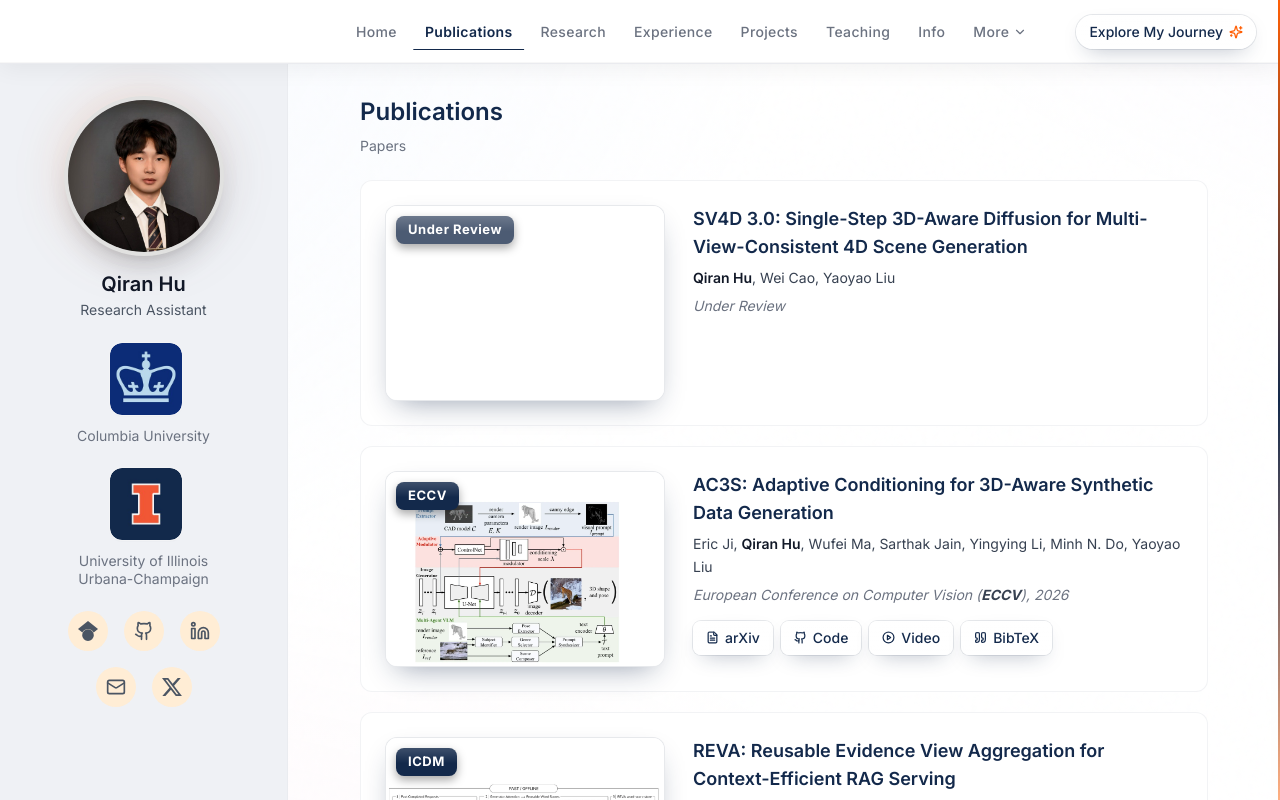
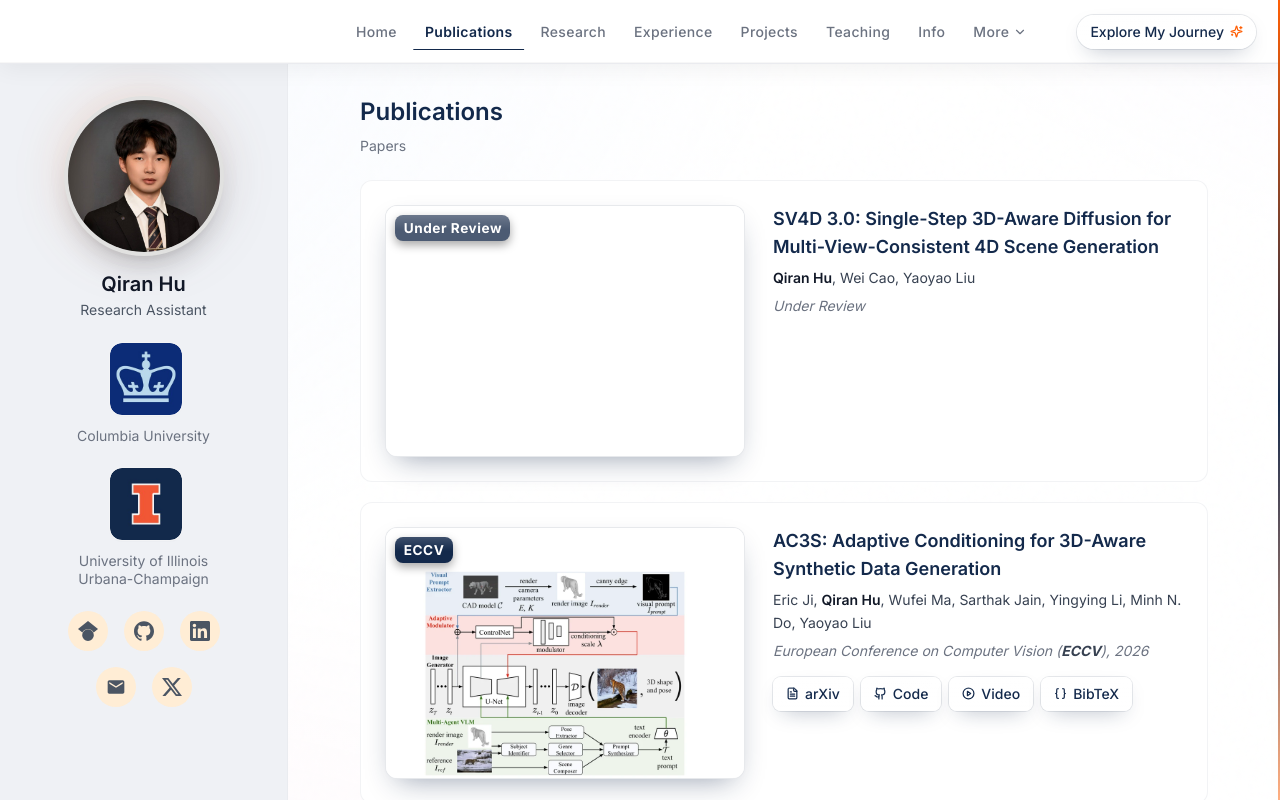
Before and after one commit to Edward-H26/Edward-H26.github.io, a React (Vite) app: page /publications in a window 1280 px wide. Shown: the top 800 px of the page. Built offline with nearby package versions, Linux system fonts and the light colour scheme.

Commit message:
update icons and cards

```diff
--- a/index.html
+++ b/index.html
@@ -187,7 +187,7 @@
       </article>
       <article id="info-certifications-and-honors">
       <h3>Certifications and Honors</h3>
-      <ul><li>Neo4j Certified Professional</li><li>Neo4j Graph Data Science Certification</li><li>UIUC Dean's List</li><li>UIUC James Scholar</li></ul>
+      <ul><li>Neo4j Certified Professional</li><li>Neo4j Graph Data Science Certification</li></ul>
       <p>Links: <a href="https://graphacademy.neo4j.com/c/2e386da7-2b30-4575-9fd0-b0b0918a6fe0/">Neo4j Professional</a>, <a href="https://graphacademy.neo4j.com/c/6559f827-9dca-4199-bc9d-8be10fd74891/">Neo4j GDS</a></p>
       </article>
       <article id="info-education">
--- a/src/components/layout/Navigation.tsx
+++ b/src/components/layout/Navigation.tsx
@@ -110,7 +110,7 @@ export function Navigation({ onMenuClick }: NavigationProps) {
             className="link-chip ml-auto shrink-0 whitespace-nowrap rounded-full"
           >
             Explore My Journey
-            <Sparkles size={14} strokeWidth={2.25} className="text-accent" />
+            <Sparkles size={13} strokeWidth={2.25} className="text-accent" />
           </a>
         </div>
       </motion.header>
--- /dev/null
+++ b/src/components/logos/BrandIcons.tsx
@@ -0,0 +1,56 @@
+// Official brand marks (simple-icons, CC0) for the four services that have one, and Material
+// Symbols' filled mail and globe (Apache-2.0) for the two that do not, so every glyph is a solid
+// 24x24 path of the same weight. The profile README draws the same set from LINK_ICONS in
+// Edward-H26/scripts/render-static.mjs; keep the two in step.
+type MarkProps = {
+  size?: number
+  className?: string
+}
+
+export function ScholarMark({ size = 20, className = "" }: MarkProps) {
+  return (
+    <svg viewBox="0 0 24 24" width={size} height={size} fill="currentColor" aria-hidden="true" focusable="false" className={className}>
+      <path d="M5.242 13.769L0 9.5 12 0l12 9.5-5.242 4.269C17.548 11.249 14.978 9.5 12 9.5c-2.977 0-5.548 1.748-6.758 4.269zM12 10a7 7 0 1 0 0 14 7 7 0 0 0 0-14z" />
+    </svg>
+  )
+}
+
+export function WebsiteMark({ size = 20, className = "" }: MarkProps) {
+  return (
+    <svg viewBox="0 0 24 24" width={size} height={size} fill="currentColor" aria-hidden="true" focusable="false" className={className}>
+      <path d="M11.99 2C6.47 2 2 6.48 2 12s4.47 10 9.99 10C17.52 22 22 17.52 22 12S17.52 2 11.99 2zm6.93 6h-2.95a15.65 15.65 0 0 0-1.38-3.56A8.03 8.03 0 0 1 18.92 8zM12 4.04c.83 1.2 1.48 2.53 1.91 3.96h-3.82c.43-1.43 1.08-2.76 1.91-3.96zM4.26 14C4.1 13.36 4 12.69 4 12s.1-1.36.26-2h3.38c-.08.66-.14 1.32-.14 2 0 .68.06 1.34.14 2H4.26zm.82 2h2.95c.32 1.25.78 2.45 1.38 3.56A7.987 7.987 0 0 1 5.08 16zm2.95-8H5.08a7.987 7.987 0 0 1 4.33-3.56A15.65 15.65 0 0 0 8.03 8zM12 19.96c-.83-1.2-1.48-2.53-1.91-3.96h3.82c-.43 1.43-1.08 2.76-1.91 3.96zM14.34 14H9.66c-.09-.66-.16-1.32-.16-2 0-.68.07-1.35.16-2h4.68c.09.65.16 1.32.16 2 0 .68-.07 1.34-.16 2zm.25 5.56c.6-1.11 1.06-2.31 1.38-3.56h2.95a8.03 8.03 0 0 1-4.33 3.56zM16.36 14c.08-.66.14-1.32.14-2 0-.68-.06-1.34-.14-2h3.38c.16.64.26 1.31.26 2s-.1 1.36-.26 2h-3.38z" />
+    </svg>
+  )
+}
+
+export function LinkedInMark({ size = 20, className = "" }: MarkProps) {
+  return (
+    <svg viewBox="0 0 24 24" width={size} height={size} fill="currentColor" aria-hidden="true" focusable="false" className={className}>
+      <path d="M20.447 20.452h-3.554v-5.569c0-1.328-.027-3.037-1.852-3.037-1.853 0-2.136 1.445-2.136 2.939v5.667H9.351V9h3.414v1.561h.046c.477-.9 1.637-1.85 3.37-1.85 3.601 0 4.267 2.37 4.267 5.455v6.286zM5.337 7.433c-1.144 0-2.063-.926-2.063-2.065 0-1.138.92-2.063 2.063-2.063 1.14 0 2.064.925 2.064 2.063 0 1.139-.925 2.065-2.064 2.065zm1.782 13.019H3.555V9h3.564v11.452zM22.225 0H1.771C.792 0 0 .774 0 1.729v20.542C0 23.227.792 24 1.771 24h20.451C23.2 24 24 23.227 24 22.271V1.729C24 .774 23.2 0 22.222 0h.003z" />
+    </svg>
+  )
+}
+
+export function GitHubMark({ size = 20, className = "" }: MarkProps) {
+  return (
+    <svg viewBox="0 0 24 24" width={size} height={size} fill="currentColor" aria-hidden="true" focusable="false" className={className}>
+      <path d="M12 .297c-6.63 0-12 5.373-12 12 0 5.303 3.438 9.8 8.205 11.385.6.113.82-.258.82-.577 0-.285-.01-1.04-.015-2.04-3.338.724-4.042-1.61-4.042-1.61C4.422 18.07 3.633 17.7 3.633 17.7c-1.087-.744.084-.729.084-.729 1.205.084 1.838 1.236 1.838 1.236 1.07 1.835 2.809 1.305 3.495.998.108-.776.417-1.305.76-1.605-2.665-.3-5.466-1.332-5.466-5.93 0-1.31.465-2.38 1.235-3.22-.135-.303-.54-1.523.105-3.176 0 0 1.005-.322 3.3 1.23.96-.267 1.98-.399 3-.405 1.02.006 2.04.138 3 .405 2.28-1.552 3.285-1.23 3.285-1.23.645 1.653.24 2.873.12 3.176.765.84 1.23 1.91 1.23 3.22 0 4.61-2.805 5.625-5.475 5.92.42.36.81 1.096.81 2.22 0 1.606-.015 2.896-.015 3.286 0 .315.21.69.825.57C20.565 22.092 24 17.592 24 12.297c0-6.627-5.373-12-12-12" />
+    </svg>
+  )
+}
+
+export function EmailMark({ size = 20, className = "" }: MarkProps) {
+  return (
+    <svg viewBox="0 0 24 24" width={size} height={size} fill="currentColor" aria-hidden="true" focusable="false" className={className}>
+      <path d="M20 4H4c-1.1 0-1.99.9-1.99 2L2 18c0 1.1.9 2 2 2h16c1.1 0 2-.9 2-2V6c0-1.1-.9-2-2-2zm0 4-8 5-8-5V6l8 5 8-5v2z" />
+    </svg>
+  )
+}
+
+export function XMark({ size = 20, className = "" }: MarkProps) {
+  return (
+    <svg viewBox="0 0 24 24" width={size} height={size} fill="currentColor" aria-hidden="true" focusable="false" className={className}>
+      <path d="M18.901 1.153h3.68l-8.04 9.19L24 22.846h-7.406l-5.8-7.584-6.638 7.584H.474l8.6-9.83L0 1.154h7.594l5.243 6.932ZM17.61 20.644h2.039L6.486 3.24H4.298Z" />
+    </svg>
+  )
+}
--- a/src/components/logos/ScholarLogo.tsx
+++ /dev/null
@@ -1,20 +0,0 @@
-type ScholarLogoProps = {
-  size?: number
-  className?: string
-}
-
-export function ScholarLogo({ size = 20, className = "" }: ScholarLogoProps) {
-  return (
-    <svg
-      width={size}
-      height={size}
-      viewBox="0 0 24 24"
-      fill="currentColor"
-      className={className}
-      aria-hidden="true"
-      focusable="false"
-    >
-      <path d="M5.242 13.769L0 9.5 12 0l12 9.5-5.242 4.269C17.548 11.249 14.978 9.5 12 9.5c-2.977 0-5.548 1.748-6.758 4.269zM12 10a7 7 0 1 0 0 14 7 7 0 0 0 0-14z" />
-    </svg>
-  )
-}
--- a/src/components/logos/XLogo.tsx
+++ /dev/null
@@ -1,20 +0,0 @@
-type XLogoProps = {
-  size?: number
-  className?: string
-}
-
-export function XLogo({ size = 20, className = "" }: XLogoProps) {
-  return (
-    <svg
-      width={size}
-      height={size}
-      viewBox="0 0 300 271"
-      fill="currentColor"
-      className={className}
-      aria-hidden="true"
-      focusable="false"
-    >
-      <path d="m236 0h46l-101 115 118 156h-92.6l-72.5-94.8-83 94.8h-46l107-123-113-148h94.9l65.5 86.6zm-16.1 244h25.5l-165-218h-27.4z" />
-    </svg>
-  )
-}
--- a/src/components/ui/ContentLinks.tsx
+++ b/src/components/ui/ContentLinks.tsx
@@ -1,4 +1,4 @@
-import { CirclePlay, ExternalLink, FileText, Github, Globe, Quote, type LucideIcon } from "lucide-react"
+import { Braces, CirclePlay, ExternalLink, FileText, Github, Globe, type LucideIcon } from "lucide-react"
 import type { ContentLink } from "@/data/content"
 
 // Keyed by lowercase link label; matched links lead with this icon, others end with an external-link arrow.
@@ -7,7 +7,7 @@ const LINK_ICONS: Partial<Record<string, LucideIcon>> = {
   pdf: FileText,
   "project page": Globe,
   video: CirclePlay,
-  bibtex: Quote,
+  bibtex: Braces,
   code: Github,
   github: Github,
 }
--- a/src/components/ui/PublicationCard.tsx
+++ b/src/components/ui/PublicationCard.tsx
@@ -53,7 +53,7 @@ export function PublicationCard({ publication }: PublicationCardProps) {
   return (
     <article className="card flex flex-col gap-5 md:flex-row md:items-start md:gap-7">
       {thumbnail && (
-        <div className="w-full max-w-[360px] flex-shrink-0 md:w-[280px]">
+        <div className="w-full max-w-[380px] flex-shrink-0 md:w-[360px]">
           {primary ? (
             <a href={primary.url} target="_blank" rel="noopener noreferrer" aria-label={`${publication.title} (${primary.label})`}>
               {thumbnail}
--- a/src/components/ui/SocialLinks.tsx
+++ b/src/components/ui/SocialLinks.tsx
@@ -1,7 +1,5 @@
-import { Github, Linkedin, Mail } from "lucide-react"
 import { PROFILE } from "@/data/content"
-import { XLogo } from "@/components/logos/XLogo"
-import { ScholarLogo } from "@/components/logos/ScholarLogo"
+import { EmailMark, GitHubMark, LinkedInMark, ScholarMark, XMark } from "@/components/logos/BrandIcons"
 
 type SocialLinksProps = {
   size?: number
@@ -18,11 +16,11 @@ export function SocialLinks({
   linkClassName = DEFAULT_LINK_CLASS,
 }: SocialLinksProps) {
   const links = [
-    { label: "Google Scholar", href: PROFILE.social.scholar, Icon: ScholarLogo },
-    { label: "GitHub", href: PROFILE.social.github, Icon: Github },
-    { label: "LinkedIn", href: PROFILE.social.linkedin, Icon: Linkedin },
-    { label: "Email", href: `mailto:${PROFILE.email}`, Icon: Mail },
-    { label: "X", href: PROFILE.social.x, Icon: XLogo },
+    { label: "Google Scholar", href: PROFILE.social.scholar, Icon: ScholarMark },
+    { label: "GitHub", href: PROFILE.social.github, Icon: GitHubMark },
+    { label: "LinkedIn", href: PROFILE.social.linkedin, Icon: LinkedInMark },
+    { label: "Email", href: `mailto:${PROFILE.email}`, Icon: EmailMark },
+    { label: "X", href: PROFILE.social.x, Icon: XMark },
   ]
 
   return (
--- a/src/data/content.ts
+++ b/src/data/content.ts
@@ -454,8 +454,6 @@ export const SECTIONS: Record<string, ContentSection> = {
         bullets: [
           "Neo4j Certified Professional",
           "Neo4j Graph Data Science Certification",
-          "UIUC Dean's List",
-          "UIUC James Scholar",
         ],
         links: [
           { label: "Neo4j Professional", url: "https://graphacademy.neo4j.com/c/2e386da7-2b30-4575-9fd0-b0b0918a6fe0/" },
--- a/src/styles/globals.css
+++ b/src/styles/globals.css
@@ -156,6 +156,7 @@
   .paper-thumb {
     @apply relative m-0 overflow-hidden rounded-xl border border-primary/10 bg-white transition-all duration-200;
     aspect-ratio: 10 / 7;
+    container-type: inline-size;
     box-shadow:
       0 12px 28px -12px rgba(19, 41, 75, 0.45),
       inset 0 1px 0 rgba(255, 255, 255, 0.6);
@@ -173,7 +174,12 @@
   }
 
   .paper-badge {
-    @apply absolute left-2.5 top-2.5 rounded-lg px-3 py-1 text-[13px] font-bold tracking-[0.04em] text-white bg-primary;
+    @apply absolute rounded-lg font-bold tracking-[0.04em] text-white bg-primary;
+    /* Sized in card widths so the badge always lands inside the white band baked into the figure. */
+    left: 2.6cqw;
+    top: 2.4cqw;
+    padding: 0.22em 0.62em;
+    font-size: max(10px, 3.8cqw);
     background-image: linear-gradient(180deg, rgba(255, 255, 255, 0.18), rgba(255, 255, 255, 0) 55%);
     box-shadow: 0 4px 10px rgba(0, 0, 0, 0.35);
   }
```
Also changed, not shown: public/images/papers/ac3s.webp, public/images/papers/reva.webp, public/llms.txt.
